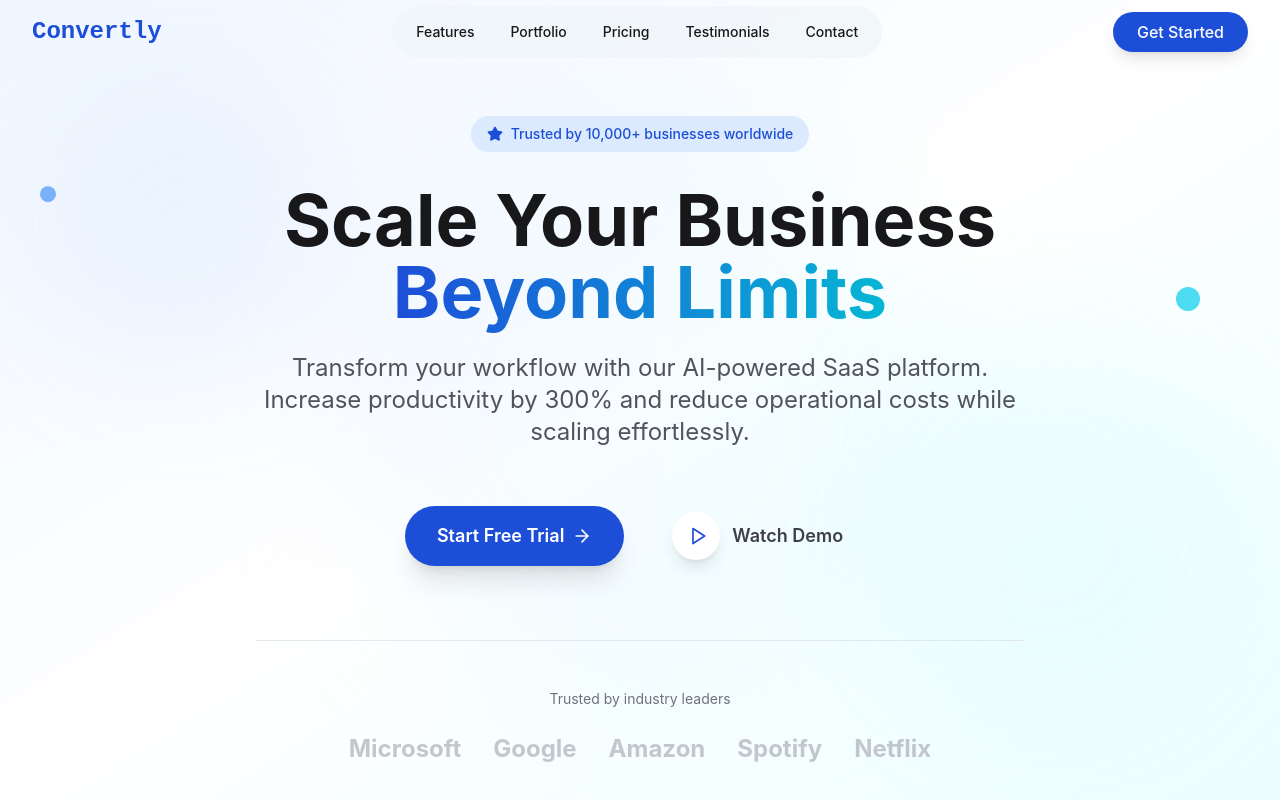
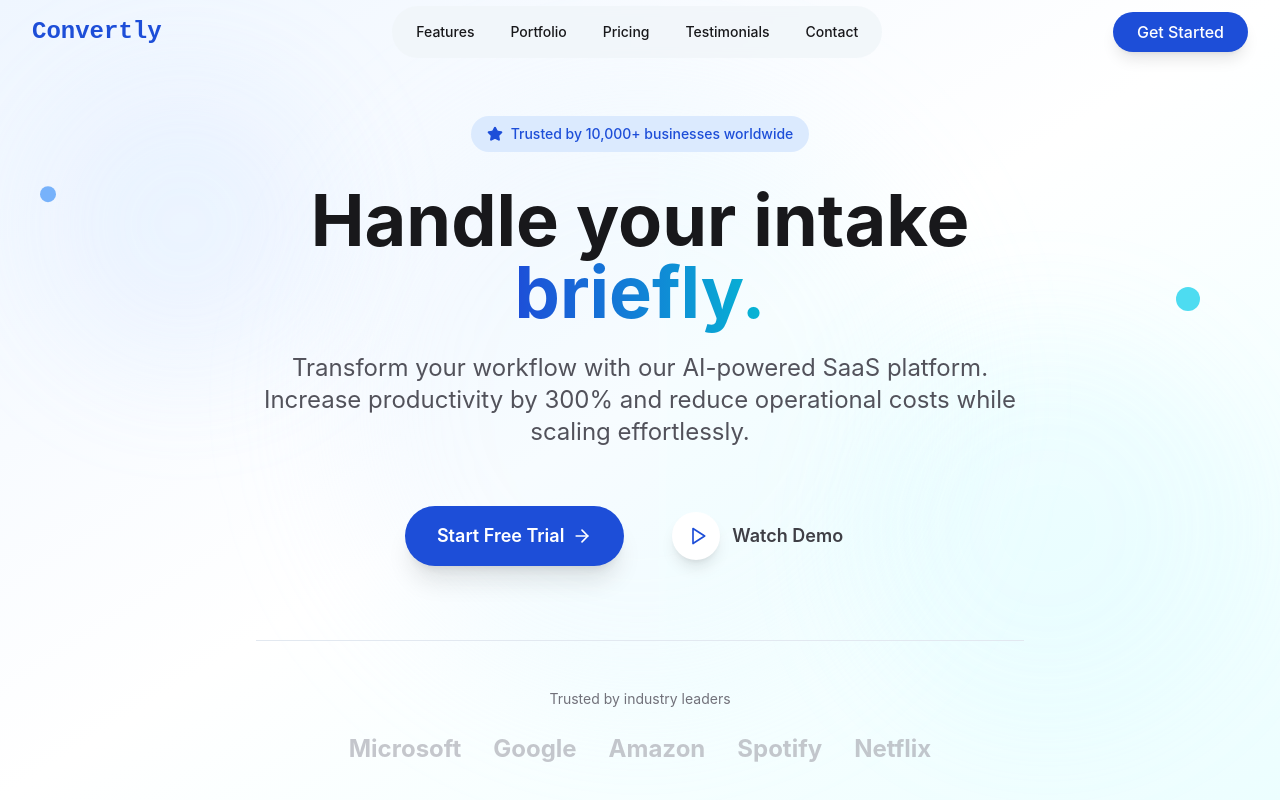
Before and after one commit to hridayunadkat/briefly-site, a React (Vite) app: page / in a window 1280 px wide. Shown: the top 800 px of the page. Built offline with nearby package versions, Linux system fonts and the light colour scheme; what @radix-ui/themes would draw is missing.

Commit message:
Tagline updated

```diff
--- a/src/components/Hero.jsx
+++ b/src/components/Hero.jsx
@@ -34,10 +34,10 @@ import React from 'react';
                 animate={{ opacity: 1, y: 0 }}
                 transition={{ duration: 0.8, delay: 0.2 }}
               >
-                Scale Your Business
+                Handle your intake
                 <br />
                 <span className="bg-gradient-to-r from-blue-700 to-cyan-500 bg-clip-text text-transparent">
-                  Beyond Limits
+                  briefly.
                 </span>
               </motion.h1>
 
```
